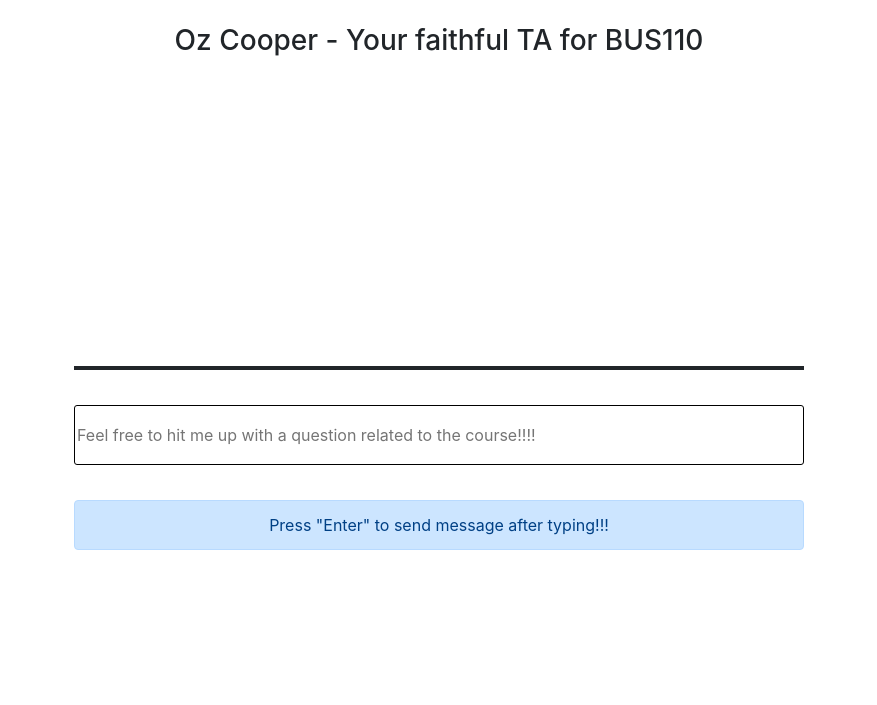
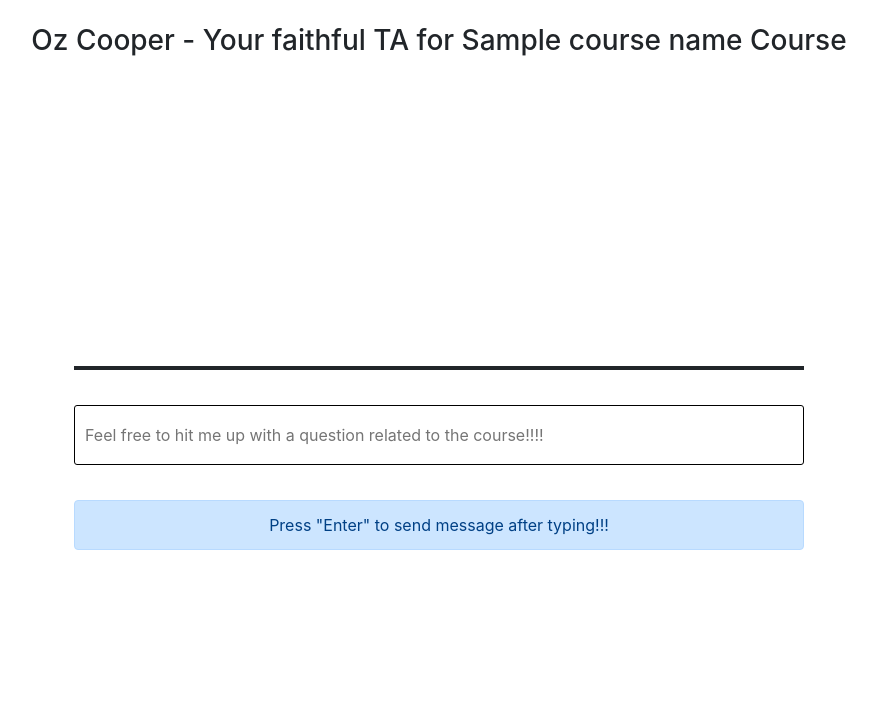
Before and after one commit to Bansari-Barot/e-learning-tool, a Flask app: template chatbot/webapp/app/templates/index.html in a window 1280 px wide. Shown: the top 705 px of the page, without its empty margins (201-1078 px from the left). Run offline with Flask 2, Linux system fonts and the light colour scheme; the template is opened without the code that fills it: most values are stand-ins (such as "Sample title", 1, 10 or a date in 2020); parts of the project's set-up code (start-up, migrations or seed data) failed here and were passed over; some libraries are stand-ins or nearby versions.

Commit message:
Add ssl certificate and LTI integration

```diff
--- a/chatbot/webapp/app/main.py
+++ b/chatbot/webapp/app/main.py
@@ -16,88 +16,54 @@ import time
 from app import socketio
 from flask_socketio import send, emit
 
+# @app.route('/', methods=['GET','POST'])
+# def login():
+#     return render_template('login.html')
+
+#LTI arguments by BB
 @app.route('/', methods=['GET','POST'])
-def login():
-    return render_template('login.html')
+def index():
+    if request.form:
+        info_user=request.form
+        name=info_user['lis_person_name_full']
+        role=info_user['roles']
+        course_id=info_user['context_label']
+        net_id=info_user['lis_person_sourcedid']
+        course_name=info_user['context_title']
+        email_id = info_user['lis_person_contact_email_primary']
 
-#if the student enters parameters as form elements / not by BB
-@app.route('/home', methods=['GET','POST'])
-def index():
-    if request.method == 'POST':
-        email_id = request.form['netid']
-        name = request.form['name']
-        course_id="BUS110"
-
-    if request.method == 'GET':
-        email_id = request.args.get('netid','')
-        name = request.args.get('name','')
-        course_id="BUS110"
-
-    connect(app.config['MONGO_URI'])
+        connect(app.config['MONGO_URI'])
 
 
     # Here first check whether course is there in db or not and if not then in except add that course,student into db
-    try:
-        course = Course.objects.get({'course_id':course_id})
-        print(course)
-        # Second check whether the students is exist inside the course or not if not then in except add students into that
-        # course
         try:
-            user = Course.objects.get({'course_id':course_id,'students.email_id':email_id})
+            course = Course.objects.get({'course_id':course_id})
+            print(course)
+            # Second check whether the students is exist inside the course or not if not then in except add students into that
+            # course
+            try:
+                user = Course.objects.get({'course_id':course_id,'students.email_id':email_id})
+                course_info = {"name": name, "email_id": email_id, "course_id": course_id}
+                return render_template('index.html',name= name, email_id= email_id, course_id= course_id, course_name=course_name)
+            except Course.DoesNotExist:
+                course_info = {"name": name, "email_id": email_id, "course_id": course_id}
+                Course.objects.raw({"course_id":course_id}).update(
+                    { "$push":{"students": { "$each": [{'name':name,'email_id':email_id, 'net_id':net_id}] } } } )
+                user = Course.objects.get({'course_id':course_id,'students.email_id':email_id})
+                st = str(user.students)
+                return render_template('index.html',name= name, email_id= email_id, course_id= course_id, course_name=course_name)
+
+        except Course.DoesNotExist:
+            student = Student(name=name, email_id=email_id, net_id=net_id)
+            course = Course(course_id=course_id,course_name=course_name,
+                            textbook="https://drive.google.com/file/d/14pTf5ZZ79HMSQVt4wfKtdLYVFowDlSvt/view?usp=sharing",
+                            topics=["MS Office","LinkedIn learning"], students=[student]).save()
+            course = Course.objects.get({'course_id':course_id})
+            print(course)
             course_info = {"name": name, "email_id": email_id, "course_id": course_id}
-            return render_template('index.html',name= name, email_id= email_id, course_id= course_id)
-        except Course.DoesNotExist:
-            course_info = {"name": name, "email_id": email_id, "course_id": course_id}
-            Course.objects.raw({"course_id":course_id}).update(
-                { "$push":{"students": { "$each": [{'name':name,'email_id':email_id}] } } } )
-            user = Course.objects.get({'course_id':course_id,'students.email_id':email_id})
-            st = str(user.students)
-            return render_template('index.html',name= name, email_id= email_id, course_id= course_id)
-
-    except Course.DoesNotExist:
-        student = Student(name=name, email_id=email_id)
-        course = Course(course_id=course_id,course_name="Information Systems & Applications",
-                        textbook="https://drive.google.com/file/d/14pTf5ZZ79HMSQVt4wfKtdLYVFowDlSvt/view?usp=sharing",
-                        topics=["MS Office","LinkedIn learning"], students=[student]).save()
-        course = Course.objects.get({'course_id':course_id})
-        print(course)
-        course_info = {"name": name, "email_id": email_id, "course_id": course_id}
-        return render_template('index.html',name= name, email_id= email_id, course_id= course_id)
-
-#if the BB passes parameters with the link
-# @app.route('/<string:course_id>/<string:name>/<string:email_id>', methods=['GET','POST'])
-# def index(course_id, name, email_id):
-#     connect(app.config['MONGO_URI'])
-#
-#
-#     # Here first check whether course is there in db or not and if not then in except add that course,student into db
-#     try:
-#         course = Course.objects.get({'course_id':course_id})
-#         print(course)
-#         # Second check whether the students is exist inside the course or not if not then in except add students into that
-#         # course
-#         try:
-#             user = Course.objects.get({'course_id':course_id,'students.email_id':email_id})
-#             course_info = {"name": name, "email_id": email_id, "course_id": course_id}
-#             return render_template('index.html',name= name, email_id= email_id, course_id= course_id)
-#         except Course.DoesNotExist:
-#             course_info = {"name": name, "email_id": email_id, "course_id": course_id}
-#             Course.objects.raw({"course_id":course_id}).update(
-#                 { "$push":{"students": { "$each": [{'name':name,'email_id':email_id}] } } } )
-#             user = Course.objects.get({'course_id':course_id,'students.email_id':email_id})
-#             st = str(user.students)
-#             return render_template('index.html',name= name, email_id= email_id, course_id= course_id)
-#
-#     except Course.DoesNotExist:
-#         student = Student(name=name, email_id=email_id)
-#         course = Course(course_id=course_id,course_name="Information Systems & Applications",
-#                         textbook="https://drive.google.com/file/d/14pTf5ZZ79HMSQVt4wfKtdLYVFowDlSvt/view?usp=sharing",
-#                         topics=["MS Office","LinkedIn learning"], students=[student]).save()
-#         course = Course.objects.get({'course_id':course_id})
-#         print(course)
-#         course_info = {"name": name, "email_id": email_id, "course_id": course_id}
-#         return render_template('index.html',name= name, email_id= email_id, course_id= course_id)
-
+            return render_template('index.html',name= name, email_id= email_id, course_id= course_id, course_name=course_name)
+    else:
+        return "LOGIN AGAIN AND CLICK ON TOOL LINK"
 
 
 def detect_intent_texts(project_id, session_id, text, language_code):
@@ -116,7 +82,7 @@ def send_message(question, sid, name, email_id, course_id, date):
 
     project_id = Config.DIALOGFLOW_PROJECT_ID
     fulfillment_text = detect_intent_texts(project_id, "unique", question, 'en')
-    response_text = { "message":  fulfillment_text }
+    response_text = { "message":  fulfillment_text, "name": name }
     #add QA into db - update query_input
     connect(app.config['MONGO_URI'])
 
--- a/chatbot/webapp/app/models.py
+++ b/chatbot/webapp/app/models.py
@@ -20,6 +20,7 @@ class Student(EmbeddedMongoModel):
     name=fields.CharField()
     email_id=fields.CharField()
     chat_history=fields.EmbeddedDocumentListField(Chat_History)
+    net_id = fields.CharField()
 
 
 class Course(MongoModel):
--- a/chatbot/webapp/app/static/css/style.css
+++ b/chatbot/webapp/app/static/css/style.css
@@ -37,8 +37,13 @@ body,html {
       height: 60px;
       border: 1px solid black;
       border-radius: 3px;
+      padding-left: 10px;
     }
 
 h1{
   font-family: sans-serif;
 }
+
+input {
+   padding-left: 10px;
+}
--- a/chatbot/webapp/app/templates/index.html
+++ b/chatbot/webapp/app/templates/index.html
@@ -7,7 +7,7 @@
         <!-- Bootstrap CSS -->
         <link rel="stylesheet" type="text/css" href="{{ url_for('static', filename='css/style.css') }}"/>
         <link rel="stylesheet" href="https://stackpath.bootstrapcdn.com/bootstrap/4.1.0/css/bootstrap.min.css">
-        <link href='http://fonts.googleapis.com/css?family=Oswald:400,300,700' rel='stylesheet' type='text/css'>
+        <link href='https://fonts.googleapis.com/css?family=Oswald:400,300,700' rel='stylesheet' type='text/css'>
 
 
         <!-- <script src="{{ url_for('static', filename='js/custom.js')}}"></script> -->
@@ -18,7 +18,7 @@
 
           <div class="container h-100">
             <div class="container text-center">
-            <h3> Oz Cooper - Your faithful TA for BUS110</h3>
+            <h3> Oz Cooper - Your faithful TA for {{course_name}} Course</h3>
             </div>
             <div class="row align-items-center h-100">
                 <div class="col-md-8 col-sm-12 mx-auto">
@@ -46,7 +46,7 @@
         <script src="https://js.pusher.com/4.1/pusher.min.js"></script>
         <script type="text/javascript" src="//cdnjs.cloudflare.com/ajax/libs/socket.io/1.3.6/socket.io.min.js"></script>
         <script>
-          var socket = io.connect('http://ec2-54-67-94-33.us-west-1.compute.amazonaws.com:80/');
+          var socket = io.connect('https://ozcooper.net');
 
 
           socket.on('answer',function(data) {
@@ -72,7 +72,7 @@
 
                       $('.chat-container').append(`
                           <div class="chat-message human-message">
-                               ${input_message}
+                          {{name}} :  ${input_message}
                           </div>
                       `)
 
--- a/chatbot/webapp/requirements.txt
+++ b/chatbot/webapp/requirements.txt
@@ -1,11 +1,14 @@
+asn1crypto==0.24.0
 beautifulsoup4==4.6.3
 boto3==1.9.40
 botocore==1.12.40
 bson==0.5.7
 cachetools==2.1.0
 certifi==2018.8.24
+cffi==1.12.1
 chardet==3.0.4
 click==6.7
+cryptography==2.5
 dialogflow==0.5.1
 dnspython==1.16.0
 docutils==0.14
@@ -35,8 +38,10 @@ monotonic==1.5
 protobuf==3.6.1
 pyasn1==0.4.4
 pyasn1-modules==0.2.2
+pycparser==2.19
 pymodm==0.4.1
 pymongo==3.7.2
+pyOpenSSL==19.0.0
 python-dateutil==2.7.5
 python-dotenv==0.8.2
 python-engineio==3.2.3
```
Also changed, not shown: 1 other file.
